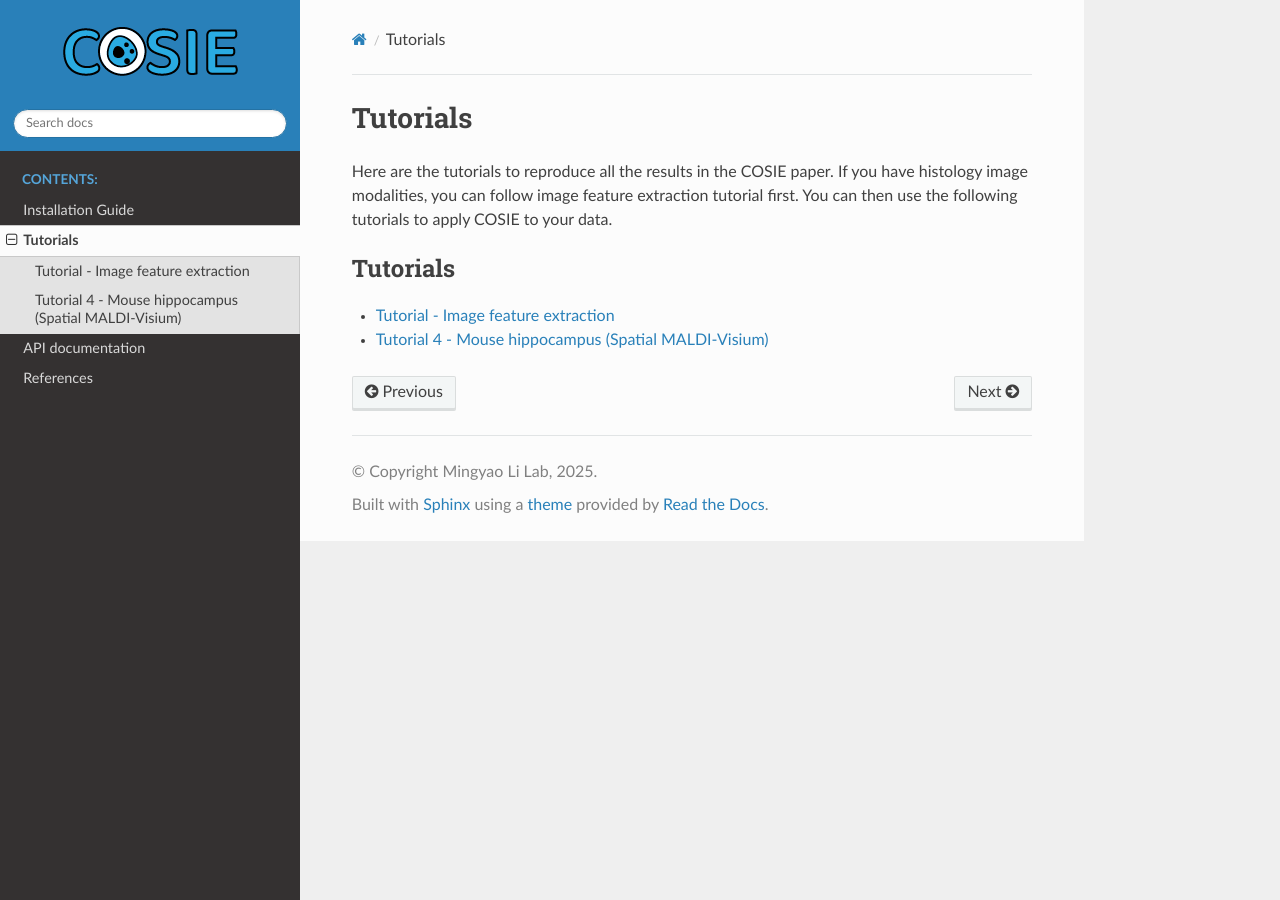
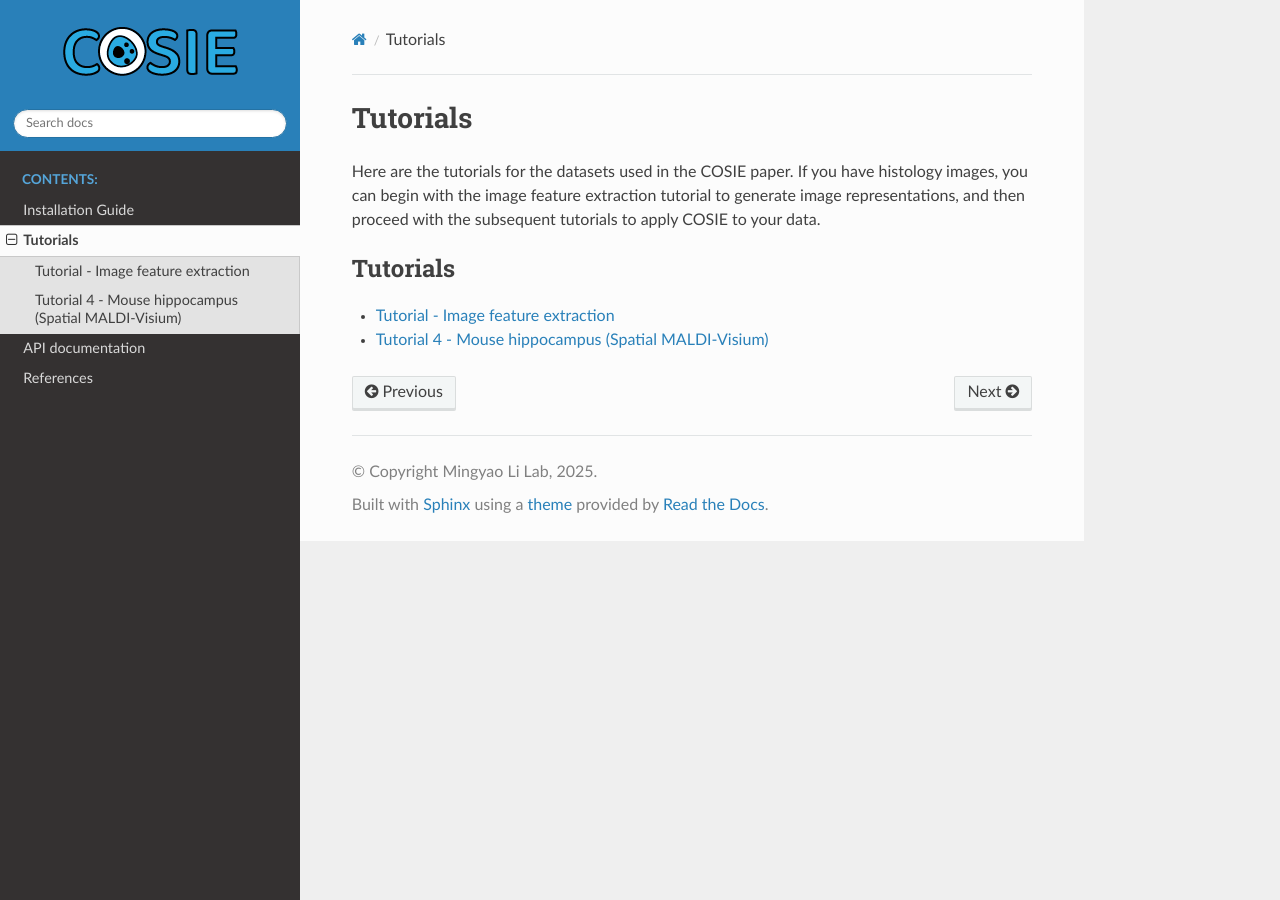
Before and after one commit to weilicode/cosie, a Sphinx documentation site: the page built from docs/tutorials.rst, in a window 1280 px wide. Built offline with Sphinx 7.4.7 and the Read the Docs theme 3.1.0, drawn with Linux system fonts in a browser that asks for light colours; pages that are not in the unit, such as notebooks, are missing from menus.

Commit message:
update html 0818

```diff
--- a/docs/tutorials.rst
+++ b/docs/tutorials.rst
@@ -1,9 +1,7 @@
 Tutorials
 =========
 
-Here are the tutorials to reproduce all the results in the COSIE paper.
-If you have histology image modalities, you can follow image feature extraction tutorial first.
-You can then use the following tutorials to apply COSIE to your data.
+Here are the tutorials for the datasets used in the COSIE paper. If you have histology images, you can begin with the image feature extraction tutorial to generate image representations, and then proceed with the subsequent tutorials to apply COSIE to your data.
 
 .. toctree::
    :caption: Tutorials
```
Also changed, not shown: 6 other files.
